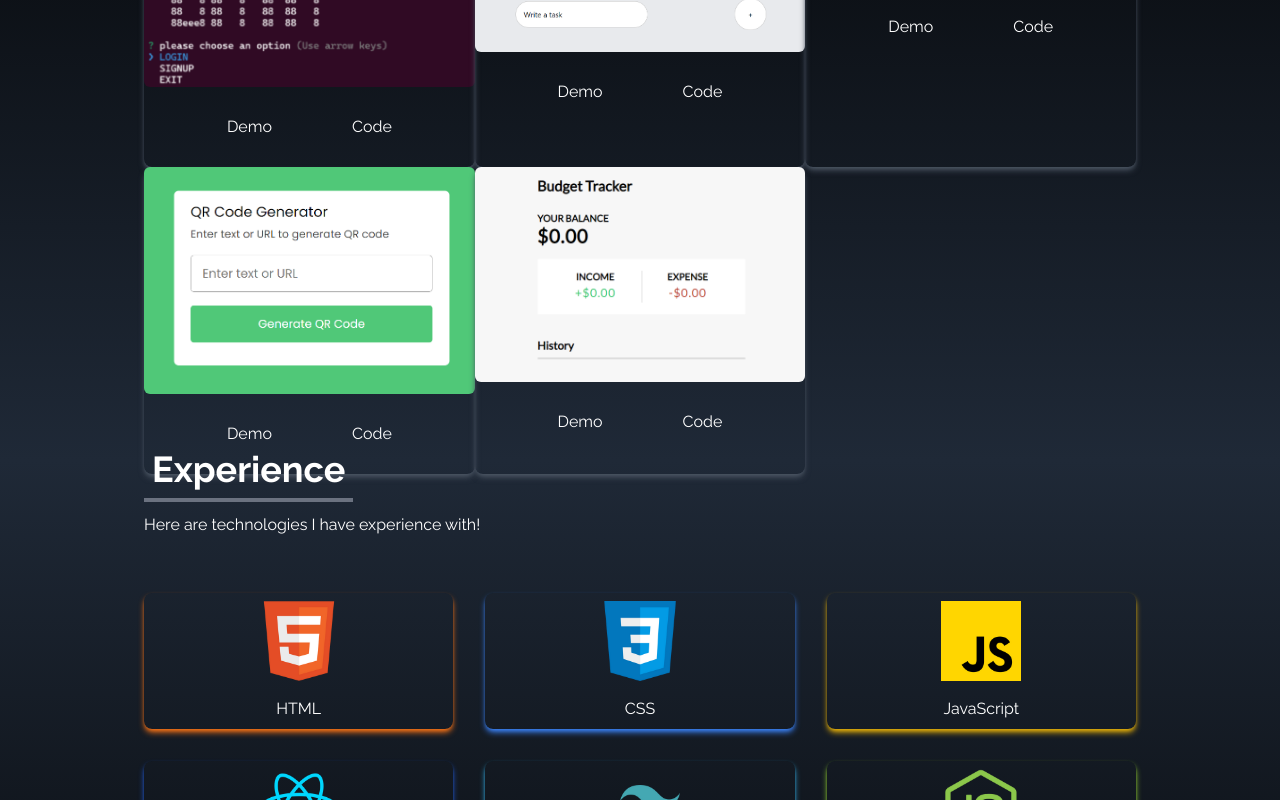
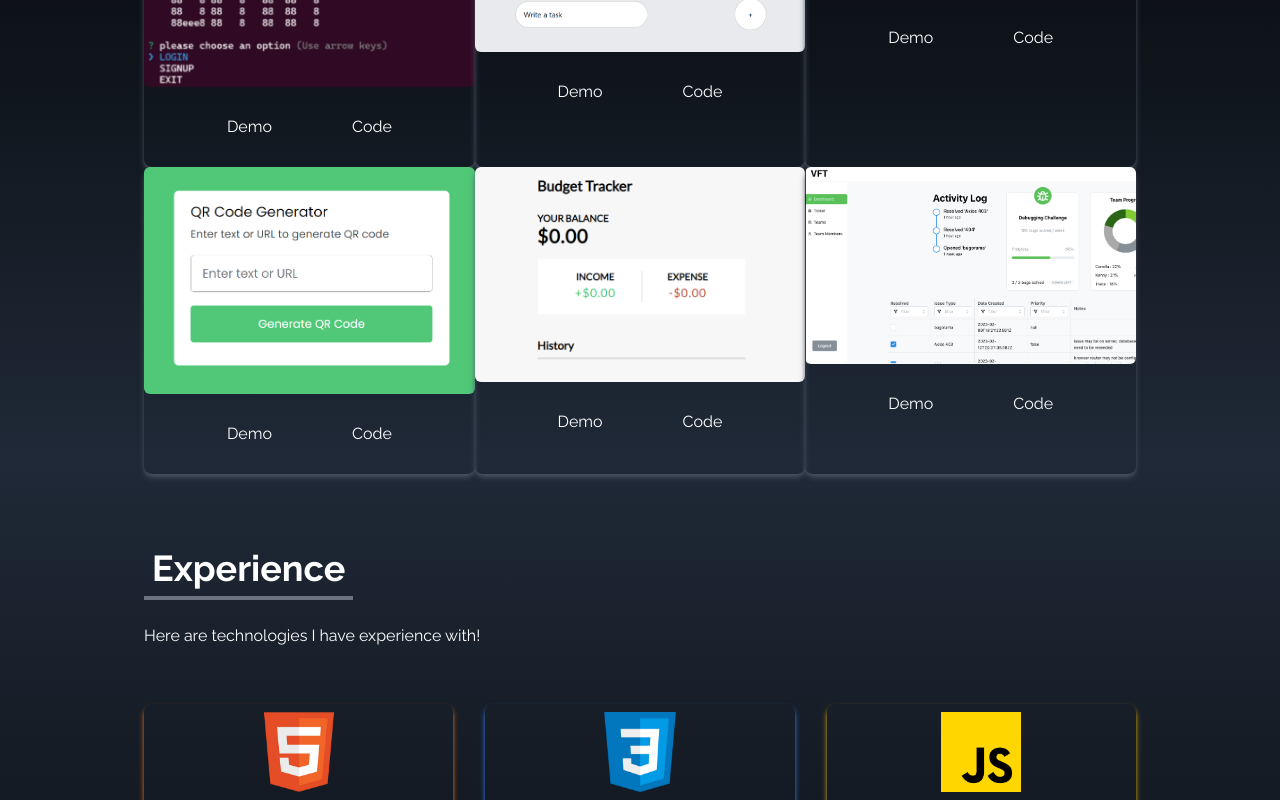
Before and after one commit to JacobDangCS/portfolio-2023, a React (Create React App) app: page / in a window 1280 px wide. Shown: the part 1940-2740 px from the top of the page. Built offline with nearby package versions, Linux system fonts and the light colour scheme; the HTML template or start-up script is replaced by a standard one.

Commit message:
fixed clash components

```diff
--- a/src/components/Experience.jsx
+++ b/src/components/Experience.jsx
@@ -92,13 +92,13 @@ const Experience = () => {
     return (
         <div
             name="experience"
-            className="bg-gradient-to-b from-gray-800 to-black w-full h-screen"
+            className="bg-gradient-to-b from-gray-800 to-black w-full h-full"
         >
+            <div className="h-16" />
+
             <div className="max-w-screen-lg mx-auto p-4 flex flex-col justify-center w-full h-full text-white">
                 <div>
-                    <p className="text-4xl font-bold border-b-4 border-gray-500 p-2 inline">
-                        Experience
-                    </p>
+                    <p className="text-4xl font-bold border-b-4 border-gray-500 p-2 inline-flex">Experience</p>
                     <p className="py-6">Here are technologies I have experience with!</p>
                 </div>
 
--- a/src/components/Portfolio.jsx
+++ b/src/components/Portfolio.jsx
@@ -4,6 +4,7 @@ import mobile from '../assets/portfolio/mobile.png';
 import bugtrack from '../assets/portfolio/bugtrack.png';
 import qrgenerator from '../assets/portfolio/qr-generator.png';
 import budgettracker from '../assets/portfolio/budgettracker.png';
+import slotmachine from '../assets/portfolio/slotmachine.png';
 
 const Portfolio = () => {
 
@@ -24,10 +25,10 @@ const Portfolio = () => {
     },
     {
       id: 3,
-      src: bugtrack,
-      alt: 'bug-tracker',
-      code: 'https://github.com/chjkt-bug-tracker/bug-tracker-frontend',
-      demo: 'https://www.youtube.com/watch?v=OV23NNmTaMM',
+      src: slotmachine,
+      alt: 'slot-machine',
+      code: 'https://github.com/JacobDangCS/slot-machine-js',
+      demo: 'https://jacobdangcs.github.io/slot-machine-js/',
     },
     {
       id: 4,
@@ -43,6 +44,13 @@ const Portfolio = () => {
       code: 'https://github.com/JacobDangCS/budget-tracker-frontend',
       demo: 'https://jd-budget-tracker-frontend.onrender.com/',
     },
+    {
+      id: 6,
+      src: bugtrack,
+      alt: 'bug-tracker',
+      code: 'https://github.com/chjkt-bug-tracker/bug-tracker-frontend',
+      demo: 'https://www.youtube.com/watch?v=OV23NNmTaMM',
+    }
   ]
 
   return (
@@ -57,7 +65,6 @@ const Portfolio = () => {
 
           {
             portfolios.map(({ id, src, alt, demo, code }) => (
-
               <div key={id} className="shadow-md shadow-gray-600 rounded-lg">
                 <img src={src} alt={alt} className="rounded-md duration-200 hover:scale-105" />
                 <div className="flex items-center justify-center">
@@ -65,11 +72,9 @@ const Portfolio = () => {
                   <a href={code} className="w1/2 px-6 py-3 m-4 duration-200 hover:scale-105" target='_blank' rel="noreferrer">Code</a>
                 </div>
               </div>
-
             ))}
         </div>
       </div>
-
     </div>
   )
 }
```
Also changed, not shown: src/assets/portfolio/slotmachine.png (added).
